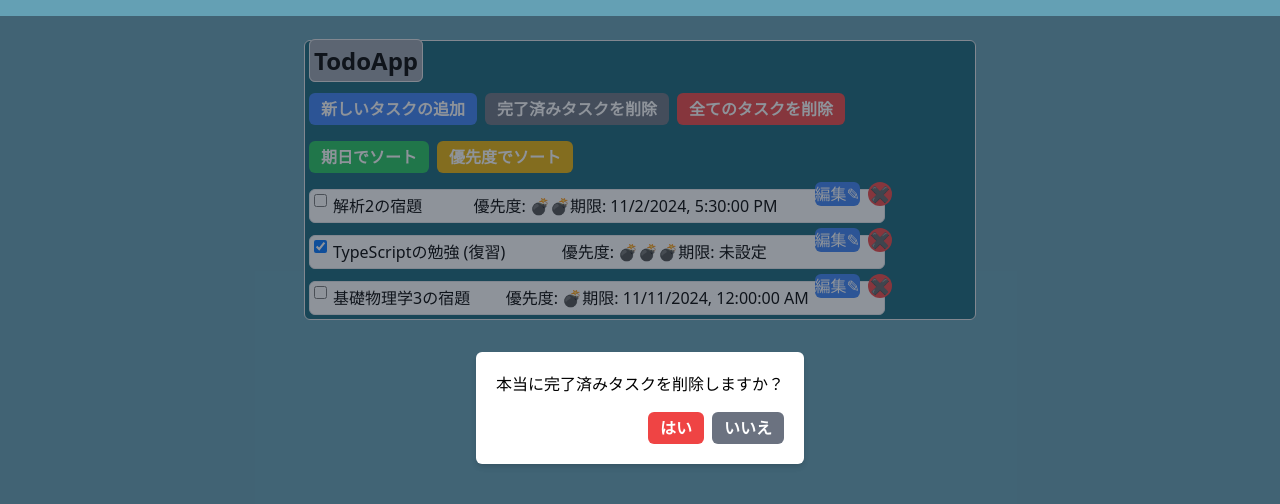
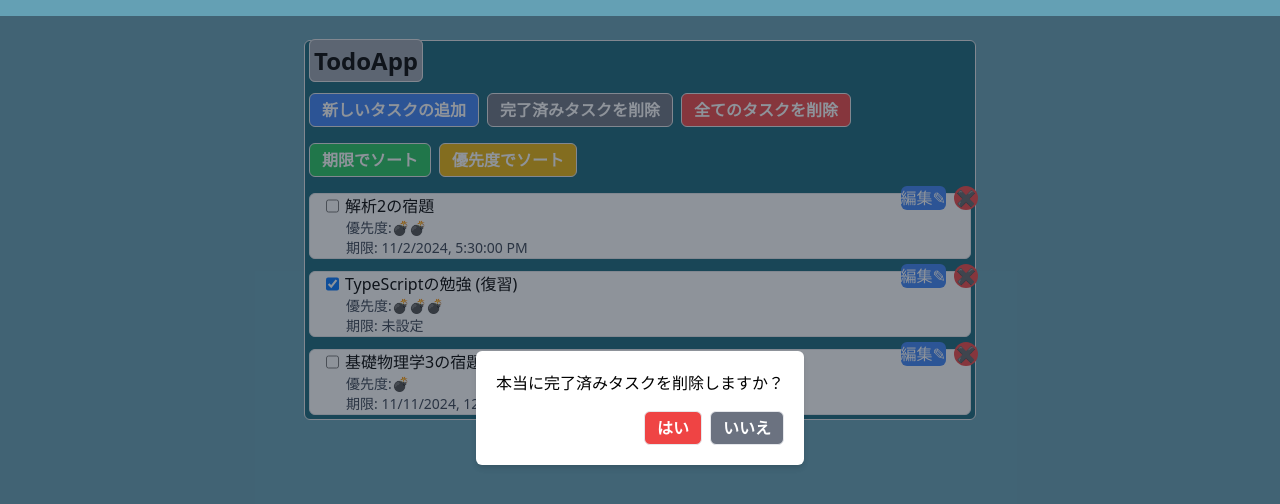
Before and after one commit to megumegu256/react-todo-app, a React (Vite) app: page / in a window 1280 px wide. Both pictures are taken after a click on the button "完了済みタスクを削除". Shown: the top 504 px of the page. Built offline with nearby package versions, Linux system fonts and the light colour scheme.

Commit message:
update README.md, index.html, App.tsx and TodoList.tsx

```diff
--- a/src/App.tsx
+++ b/src/App.tsx
@@ -36,22 +36,6 @@ const App = () => {
 
   const deleteTodo = (id: string) => {
     const updatedTodos = todos.filter((todo) => todo.id !== id);
-    setTodos(updatedTodos);
-  };
-
-  const editTodo = (
-    id: string,
-    name: string,
-    priority: number,
-    deadline: Date | null
-  ) => {
-    const updatedTodos = todos.map((todo) => {
-      if (todo.id === id) {
-        return { ...todo, name, priority, deadline };
-      } else {
-        return todo;
-      }
-    });
     setTodos(updatedTodos);
   };
 
@@ -144,7 +128,7 @@ const App = () => {
         <button
           type="button"
           onClick={() => setShowSettings(!showSettings)}
-          className="rounded-md bg-blue-500 px-3 py-1 font-bold text-white hover:bg-blue-600"
+          className="rounded-md border bg-blue-500 px-3 py-1 font-bold text-white hover:bg-blue-600"
         >
           新しいタスクの追加
         </button>
@@ -157,7 +141,7 @@ const App = () => {
               setTodos(uncompletedTodos);
             })
           }
-          className="rounded-md bg-gray-500 px-3 py-1 font-bold text-white hover:bg-gray-600"
+          className="rounded-md border bg-gray-500 px-3 py-1 font-bold text-white hover:bg-gray-600"
         >
           完了済みタスクを削除
         </button>
@@ -169,7 +153,7 @@ const App = () => {
               setTodos([]);
             })
           }
-          className="rounded-md bg-red-500 px-3 py-1 font-bold text-white hover:bg-red-600"
+          className="rounded-md border bg-red-500 px-3 py-1 font-bold text-white hover:bg-red-600"
         >
           全てのタスクを削除
         </button>
@@ -179,15 +163,15 @@ const App = () => {
         <button
           type="button"
           onClick={sortTodosByDeadline}
-          className="rounded-md bg-green-500 px-3 py-1 font-bold text-white hover:bg-green-600"
+          className="rounded-md border bg-green-500 px-3 py-1 font-bold text-white hover:bg-green-600"
         >
-          期日でソート
+          期限でソート
         </button>
 
         <button
           type="button"
           onClick={sortTodosByPriority}
-          className="rounded-md bg-yellow-500 px-3 py-1 font-bold text-white hover:bg-yellow-600"
+          className="rounded-md border bg-yellow-500 px-3 py-1 font-bold text-white hover:bg-yellow-600"
         >
           優先度でソート
         </button>
@@ -201,7 +185,7 @@ const App = () => {
 
       {showSettings && (
         <div className="fixed inset-0 flex items-center justify-center bg-gray-800 bg-opacity-50">
-          <div className="rounded-md bg-gray-400 p-5 shadow-md">
+          <div className="rounded-md border bg-gray-400 p-5 shadow-md">
             <div>
               <div className="flex items-center space-x-2">
                 <label className="font-bold" htmlFor="newTodoName">
@@ -268,7 +252,7 @@ const App = () => {
               type="button"
               onClick={addNewTodo}
               className={twMerge(
-                "rounded-md bg-indigo-500 px-3 py-1 font-bold text-white hover:bg-indigo-600",
+                "border rounded-md bg-indigo-500 px-3 py-1 font-bold text-white hover:bg-indigo-600",
                 newTodoNameError && "cursor-not-allowed opacity-50"
               )}
             >
@@ -277,7 +261,7 @@ const App = () => {
             <button
               type="button"
               onClick={() => setShowSettings(false)}
-              className="rounded-md bg-red-500 px-3 py-1 font-bold text-white hover:bg-red-600"
+              className="rounded-md border bg-red-500 px-3 py-1 font-bold text-white hover:bg-red-600"
             >
               キャンセル
             </button>
@@ -287,7 +271,7 @@ const App = () => {
 
       {confirmDialog && (
         <div className="fixed inset-0 flex items-center justify-center bg-gray-800 bg-opacity-50">
-          <div className="rounded-md bg-white p-5 shadow-md">
+          <div className="rounded-md border-black  bg-white p-5 shadow-md">
             <p className="mb-4">{confirmDialog.message}</p>
             <div className="flex justify-end space-x-2">
               <button
@@ -295,13 +279,13 @@ const App = () => {
                   confirmDialog.onConfirm();
                   handleConfirmClose();
                 }}
-                className="rounded-md bg-red-500 px-3 py-1 font-bold text-white hover:bg-red-600"
+                className="rounded-md border bg-red-500 px-3 py-1 font-bold text-white hover:bg-red-600"
               >
                 はい
               </button>
               <button
                 onClick={handleConfirmClose}
-                className="rounded-md bg-gray-500 px-3 py-1 font-bold text-white hover:bg-gray-600"
+                className="rounded-md border bg-gray-500 px-3 py-1 font-bold text-white hover:bg-gray-600"
               >
                 いいえ
               </button>
--- a/src/TodoList.tsx
+++ b/src/TodoList.tsx
@@ -23,37 +23,25 @@ const TodoList = (props: Props) => {
       {todos.map((todo) => (
         <div
           key={todo.id}
-          className="relative flex max-w-xl items-center justify-between rounded-md border bg-white p-1"
+          className="relative flex items-center justify-between rounded-md border bg-white px-4"
         >
+          <div className="space-y-1">
+            <div>
               <div className="flex grow items-start">
                 <input
                   type="checkbox"
                   checked={todo.isDone}
-              onChange={(e) => props.updateIsDone(todo.id, e.target.checked)}
-              className="mr-1.5 cursor-pointer"
+                  onChange={(e) =>
+                    props.updateIsDone(todo.id, e.target.checked)
+                  }
+                  className="mr-1.5 h-6 cursor-pointer"
                 />
-            <div className="flex grow items-center">{todo.name}</div>
-
-            <div>
-              優先度:{" "}
-              {Array(todo.priority)
-                .fill("💣")
-                .map((bomb, index) => (
-                  <span key={index}>{bomb}</span>
-                ))}
-            </div>
-
-            <div>
-              期限:{" "}
-              {todo.deadline
-                ? new Date(todo.deadline).toLocaleString()
-                : "未設定"}
-            </div>
+                <div className="flex grow justify-start">{todo.name}</div>
 
                 <div className="flex grow items-end">
                   <button
                     className="absolute -top-2 right-6 flex items-center justify-center rounded-md bg-blue-500 text-white hover:bg-blue-600"
-                onClick={() => props.Todo(todo.id)}
+                    onClick={() => todo.id}
                   >
                     編集✎
                   </button>
@@ -68,6 +56,26 @@ const TodoList = (props: Props) => {
                   </button>
                 </div>
               </div>
+
+              <div>
+                <div className="ml-5 flex grow text-sm text-gray-700">
+                  優先度:{" "}
+                  {Array(todo.priority)
+                    .fill("💣")
+                    .map((bomb, index) => (
+                      <span key={index}>{bomb}</span>
+                    ))}
+                </div>
+
+                <div className="ml-5 flex grow text-sm text-gray-700">
+                  期限:{" "}
+                  {todo.deadline
+                    ? new Date(todo.deadline).toLocaleString()
+                    : "未設定"}
+                </div>
+              </div>
+            </div>
+          </div>
         </div>
       ))}
     </div>
```
Also changed, not shown: 1 other file (tests, documents, lock files or other folders). Lines whose indentation alone changed are shown as unchanged.
